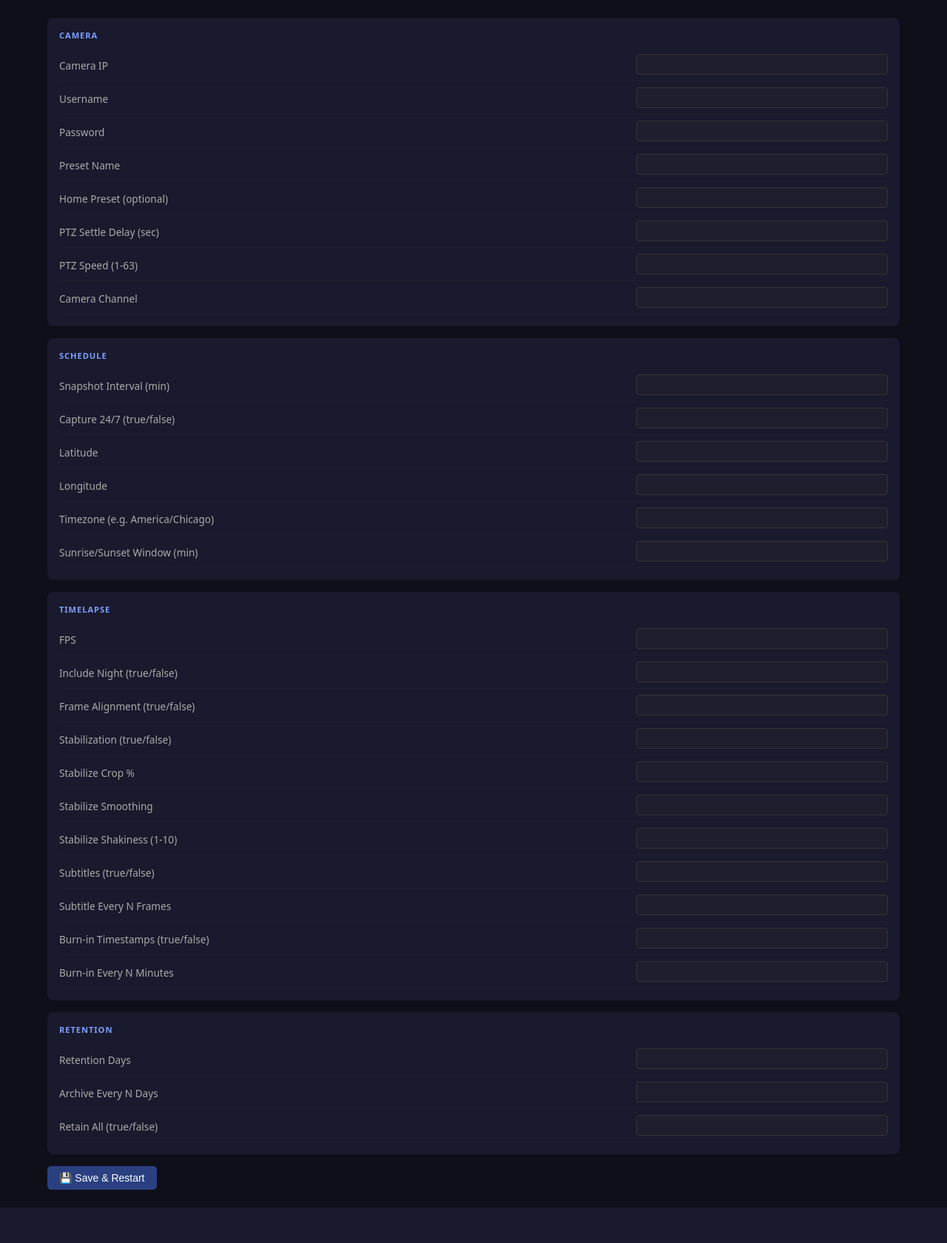
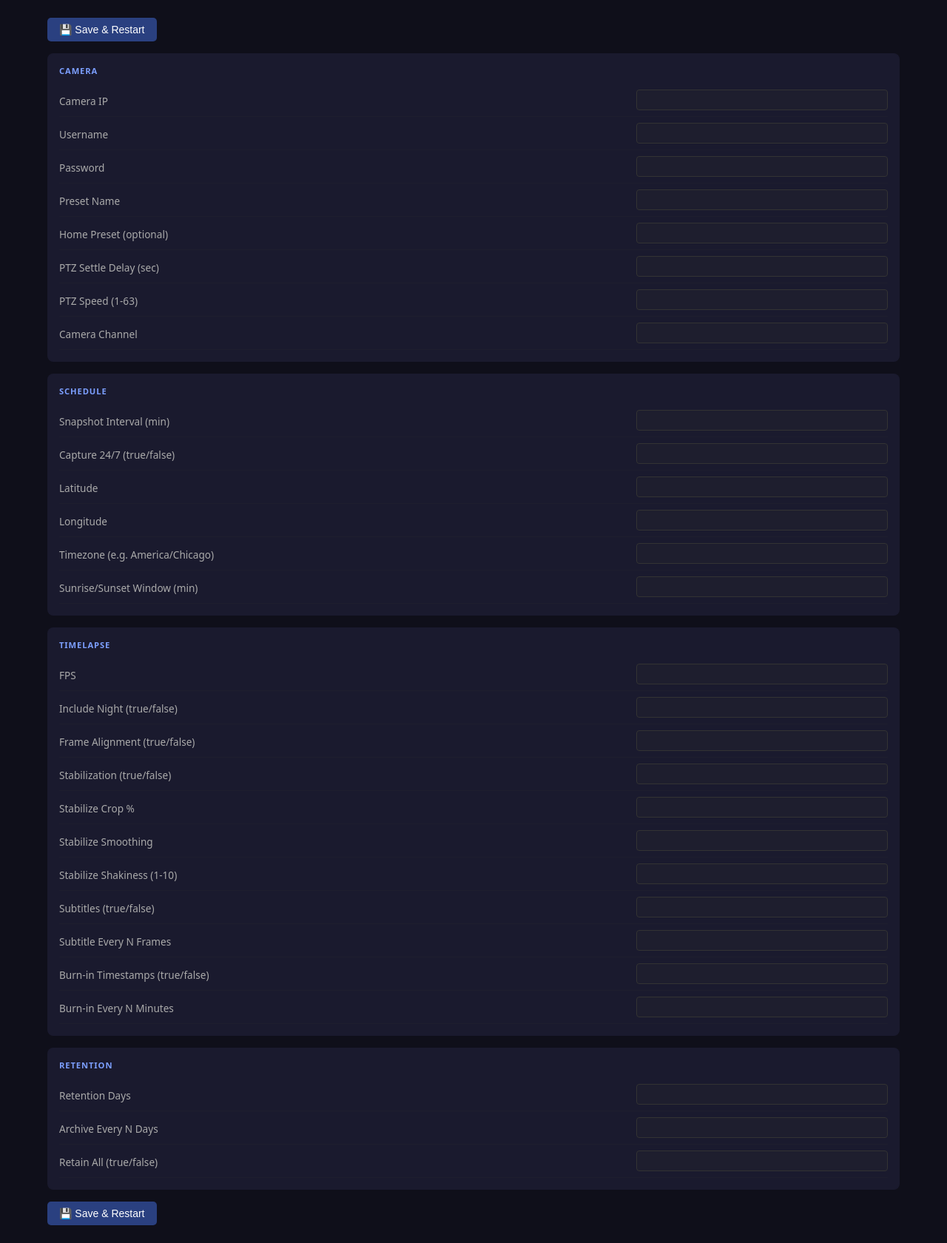
Before and after one commit to dukane3k/reolink-preset-timelapse, a Python web app: template src/web/templates/settings.html in a window 1280 px wide. Shown: the part 52-1732 px from the top of the page at 74% size. Before the commit the page ends 1684 px from the top, so only its background shows below. Run offline with Jinja, Linux system fonts and the light colour scheme; the template is opened without the code that fills it, so the values that code supplies are empty.

Commit message:
feat: add top save button and unsaved-changes warning to settings page

```diff
--- a/src/web/templates/settings.html
+++ b/src/web/templates/settings.html
@@ -1,7 +1,7 @@
 {% extends "base.html" %}
 {% block title %}Settings — Timelapse{% endblock %}
 {% block content %}
-<form method="post" action="/settings">
+<form method="post" action="/settings" id="settings-form">
   {% macro field(key, label, type="text") %}
     <div style="display:flex;justify-content:space-between;align-items:flex-start;gap:16px;padding:8px 0;border-bottom:1px solid #1e1e2e;">
       <label for="{{ key }}" style="color:#aaa;font-size:0.85rem;padding-top:6px;min-width:220px;">{{ label }}</label>
@@ -16,6 +16,10 @@
       </div>
     </div>
   {% endmacro %}
+
+  <div style="display:flex;gap:10px;align-items:center;margin-bottom:16px;">
+    <button type="submit" class="btn btn-primary">💾 Save &amp; Restart</button>
+  </div>
 
   <div class="card" style="margin-bottom:16px;">
     <div class="card-label">Camera</div>
@@ -65,4 +69,12 @@
     <button type="submit" class="btn btn-primary">💾 Save &amp; Restart</button>
   </div>
 </form>
+<script>
+  var dirty = false;
+  document.getElementById('settings-form').addEventListener('change', function() { dirty = true; });
+  document.getElementById('settings-form').addEventListener('submit', function() { dirty = false; });
+  window.addEventListener('beforeunload', function(e) {
+    if (dirty) { e.preventDefault(); }
+  });
+</script>
 {% endblock %}
```
